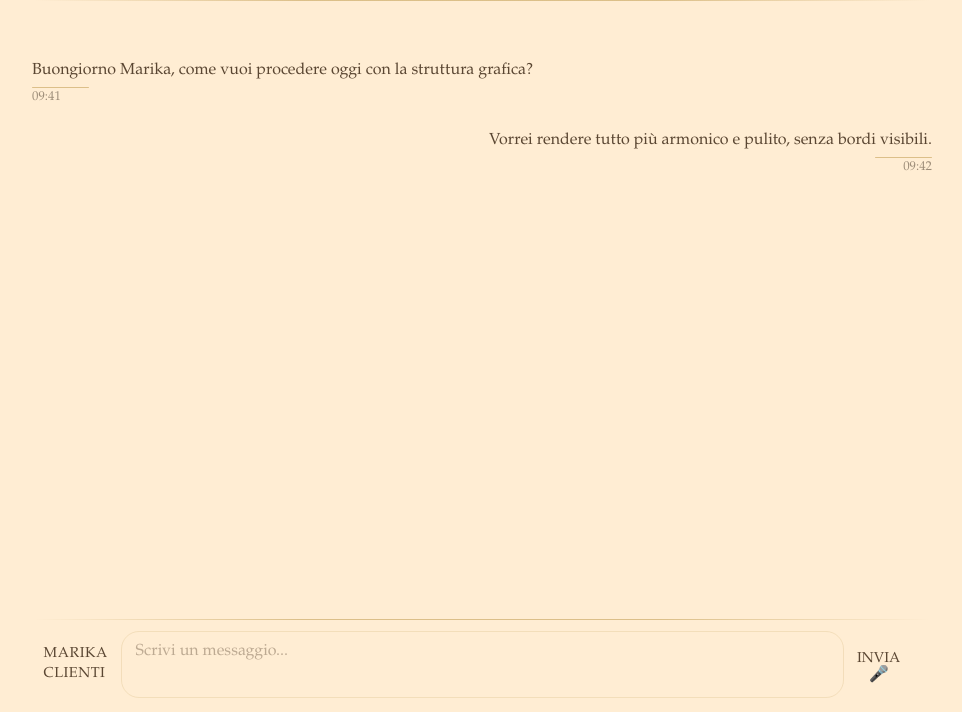
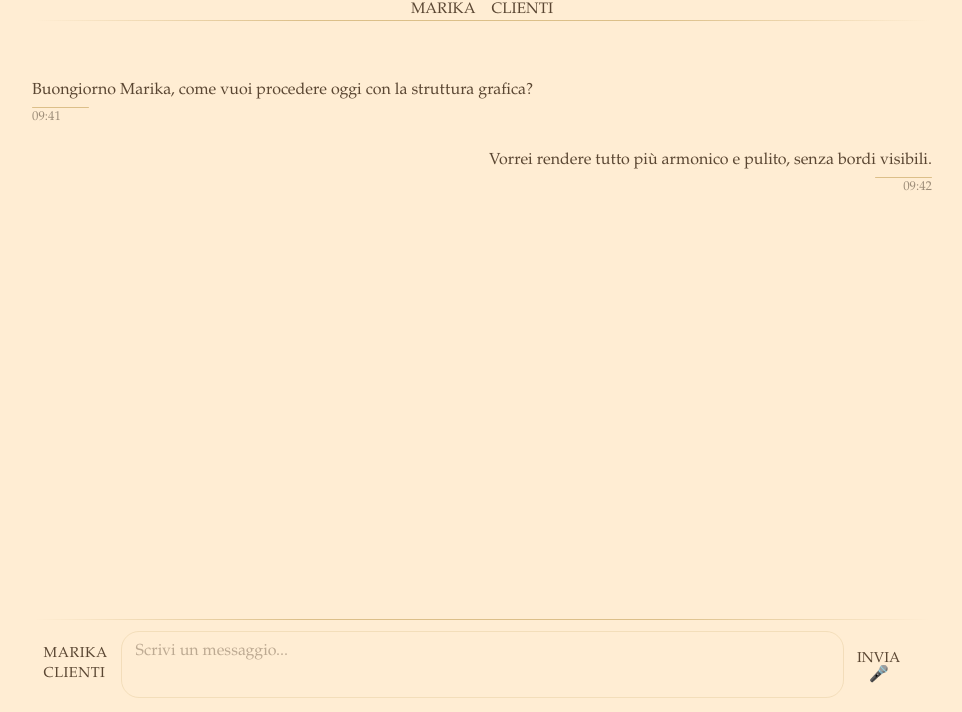
Before and after one commit to mbortolin78-sys/studio-abigail, a plain HTML site: page index.html in a window 1280 px wide. Shown: the part 88-800 px from the top of the page, without its empty margins (158-1120 px from the left). Drawn offline with Linux system fonts and the light colour scheme.

Commit message:
Update index.html

```diff
--- a/index.html
+++ b/index.html
@@ -272,8 +272,15 @@ micButton.addEventListener('click', () => {
   </style>
 </head>
 <body>
-  <h1>✨ Studio Abigail ✨</h1>
-  <div class="title-rule"></div>
+<h1>✨ Studio Abigail ✨</h1>
+
+<!-- 🔹 Schede superiori di navigazione -->
+<div class="top-tabs">
+  <button class="tab active" id="tab-marika">MARIKA</button>
+  <button class="tab" id="tab-clienti">CLIENTI</button>
+</div>
+
+<div class="title-rule"></div>
 
   <div class="chat-container" id="chatContainer">
     <div class="message-wrapper bot">
```
